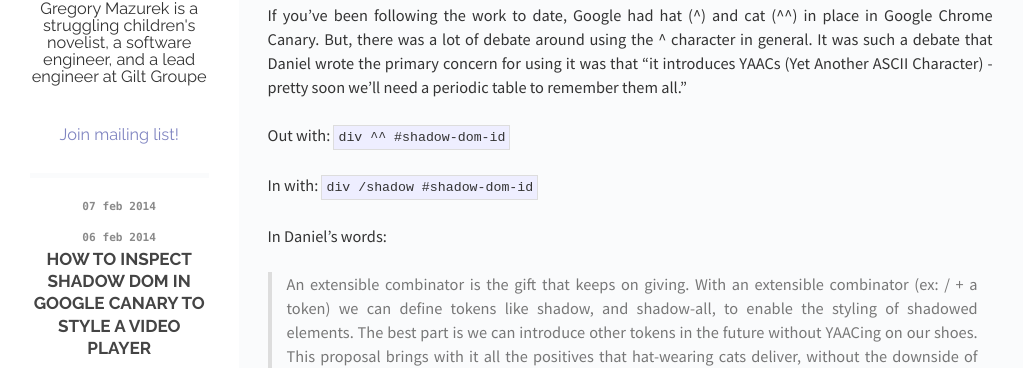
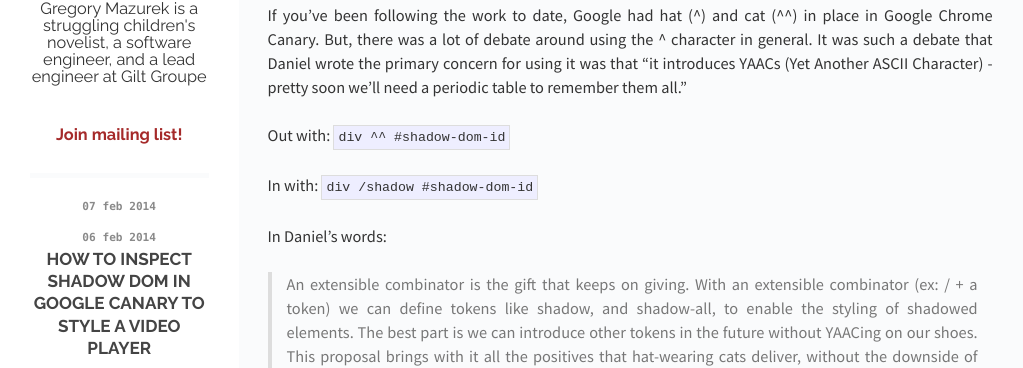
Before and after one commit to GregM/GregM.github.io, a Jekyll site: the page built from index.html, in a window 1280 px wide. Shown: the part 222-590 px from the top of the page, without its empty margins (120-1143 px from the left). Built offline with Jekyll 4.4.1, drawn with Linux system fonts in a browser that asks for light colours; Markdown is read by kramdown in place of the engine named in the settings; comment, search, counter and statistics services are not loaded.

Commit message:
mailing list tweak

```diff
--- a/_layouts/default.html
+++ b/_layouts/default.html
@@ -29,7 +29,7 @@
           Gregory Mazurek is a struggling children's novelist, a software engineer, and a lead engineer at Gilt Groupe
         </div>
         <div class="bio">
-          <a href="http://eepurl.com/NR6h1">Join mailing list!</a>
+          <a class="cta-mailing-list" href="http://eepurl.com/NR6h1">Join mailing list!</a>
         </div>
         <div class="posts">
           <ul class="posts-list">
```
